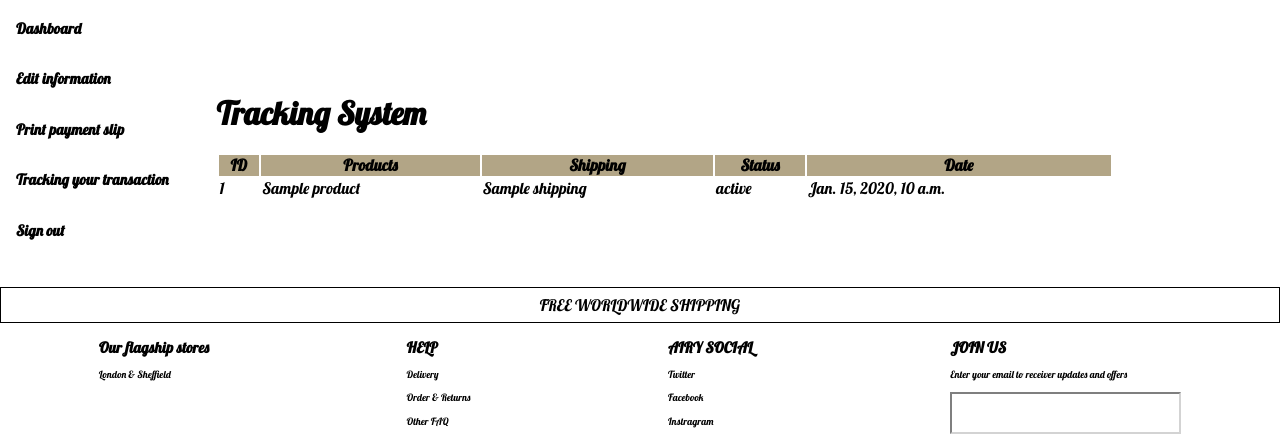
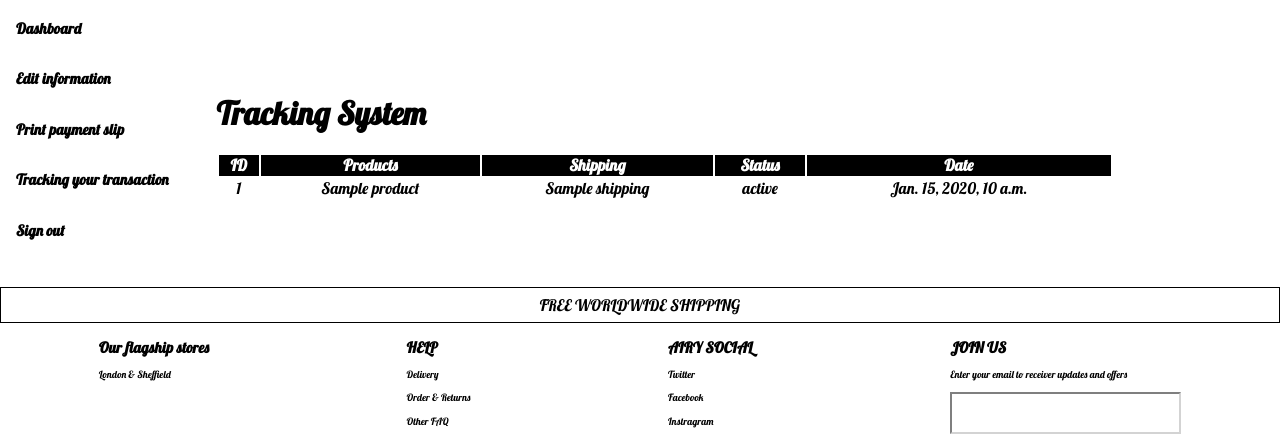
Before and after one commit to airyhq-g2/airy-shop, a Django app: template main/templates/main/profile-tracking.html in a window 1280 px wide. Shown: the part 77-515 px from the top of the page. Run offline with Django 3.2, Linux system fonts and the light colour scheme; tables that the repository leaves empty hold one stand-in row (values such as "Sample post"); the template is opened without the code that fills it: values that come from a table or form of the project are taken from there, most other values are stand-ins (such as "Sample title", 1, 10 or a date in 2020).

Commit message:
rearrangement

```diff
--- a/main/templates/main/profile-tracking.html
+++ b/main/templates/main/profile-tracking.html
@@ -13,24 +13,44 @@
                 <h1>Tracking System</h1>
             </div>
             <table class="full-width">
-                <tr class="bg-brown">
-                    <th>ID</th>
-                    <th>Products</th>
-                    <th>Shipping</th>
-                    <th>Status</th>
-                    <th>Date</th>
+                <tr class="bg-black">
+                    <th style="
+                    color: white;
+                ">ID</th>
+                    <th style="
+                    color: white;
+                ">Products</th>
+                    <th style="
+                    color: white;
+                ">Shipping</th>
+                    <th style="
+                    color: white;
+                ">Status</th>
+                    <th style="
+                    color: white;
+                ">Date</th>
                 </tr>
                 {% for object in object_list %}
                     <tr>
-                        <td>{{ object.pk }}</td>
-                        <td>
+                        <td style="
+                        text-align: center;
+                    ">{{ object.pk }}</td>
+                        <td style="
+                        text-align: center;
+                    ">
                             {% for order in object.order_set.all %}
                                 {{ order.product.name }}<br>
                             {% endfor %}
                         </td>
-                        <td>{{ object.shipping }}</td>
-                        <td>{{ object.status }}</td>
-                        <td>{{ object.date }}</td>
+                        <td style="
+                        text-align: center;
+                    ">{{ object.shipping }}</td>
+                        <td style="
+                        text-align: center;
+                    ">{{ object.status }}</td>
+                        <td style="
+                        text-align: center;
+                    ">{{ object.date }}</td>
                     </tr>
                 {% endfor %}
 
```
